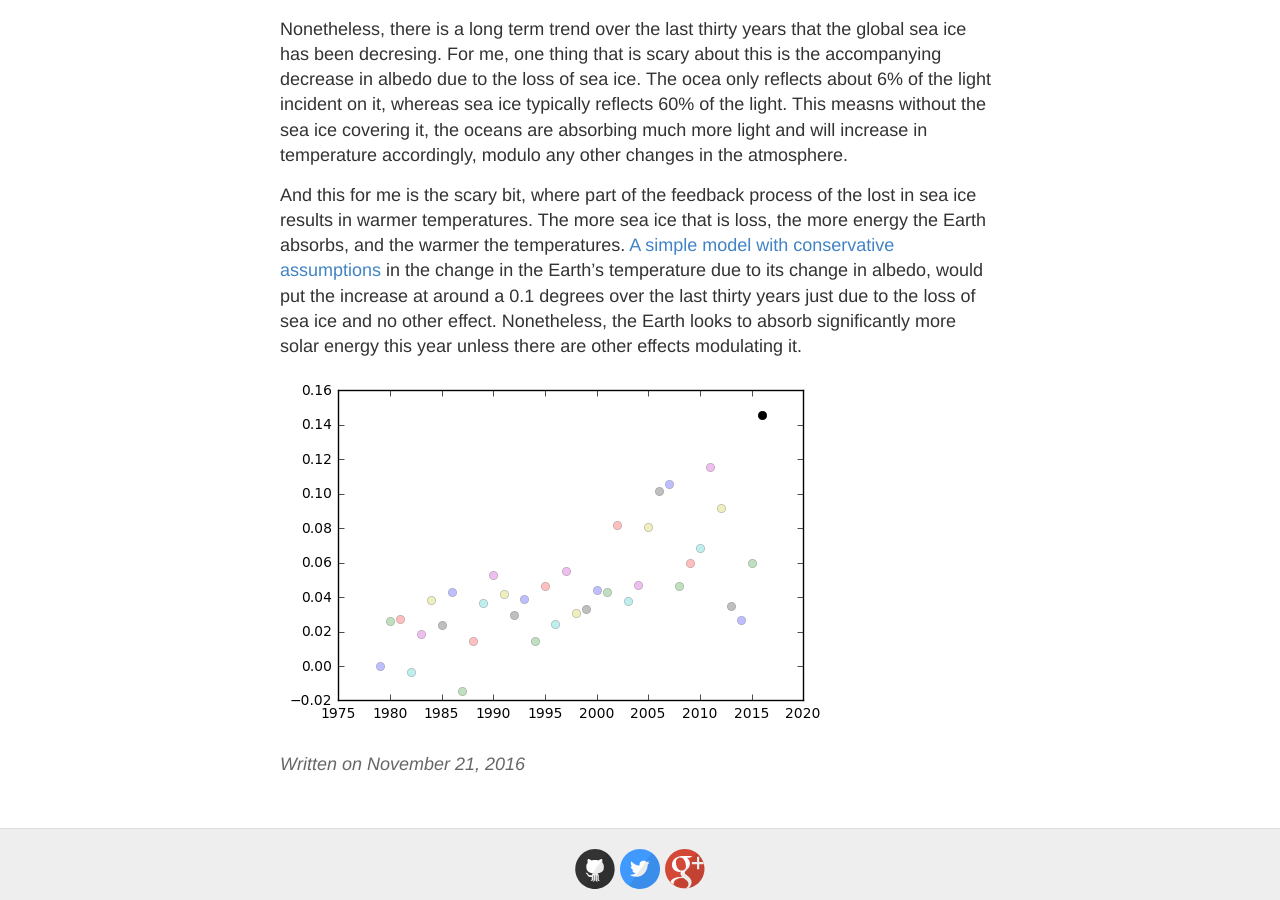
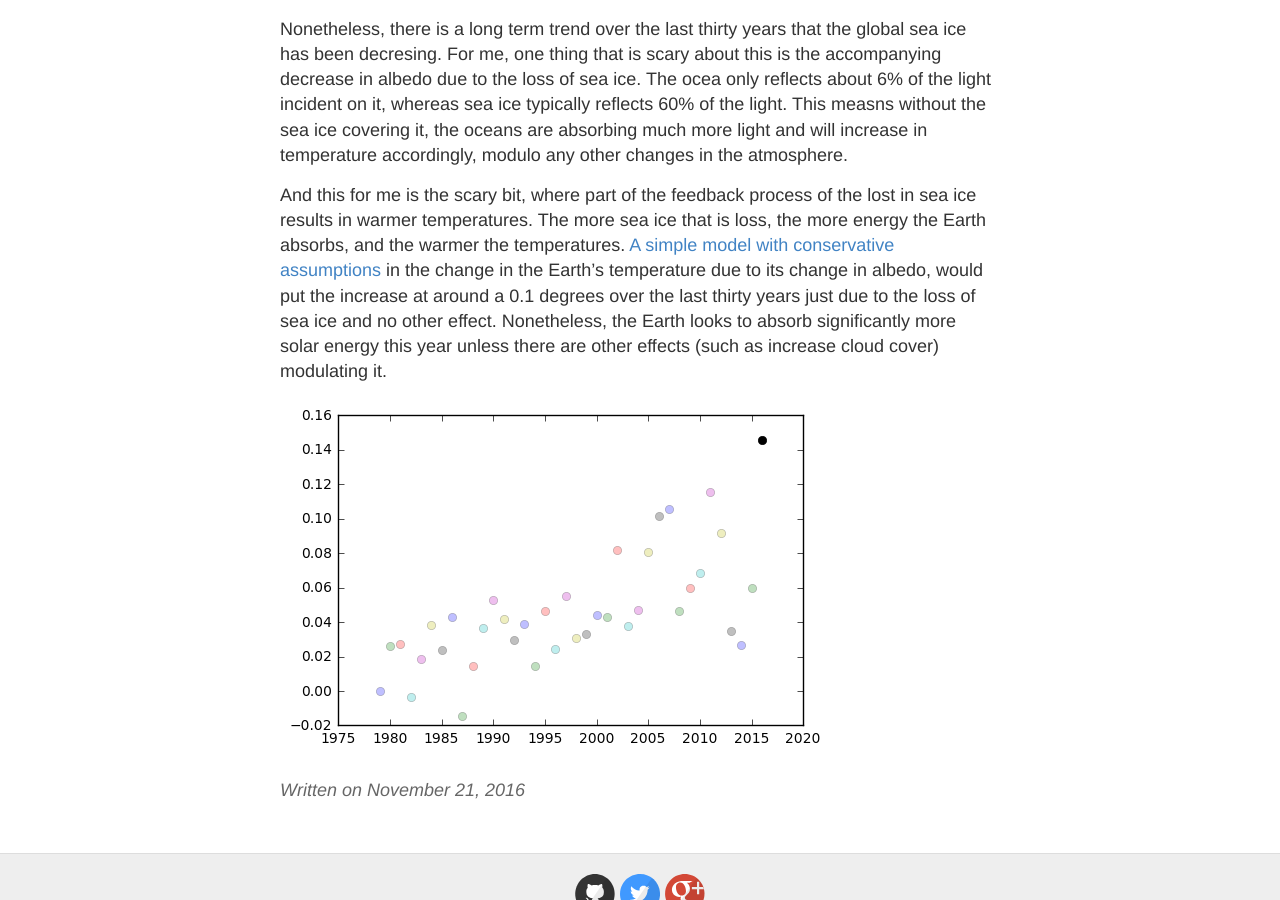
Before and after one commit to crawfordsm/crawfordsm.github.io, a Jekyll site: the page built from _posts/2016-11-21-NSIDC_WTF.md, in a window 1280 px wide and 900 px high, scrolled down 1177 px. Built offline with Jekyll 4.4.1, drawn with Linux system fonts in a browser that asks for light colours; comment, search, counter and statistics services are not loaded.

Commit message:
Update 2016-11-21-NSIDC_WTF.md

```diff
--- a/_posts/2016-11-21-NSIDC_WTF.md
+++ b/_posts/2016-11-21-NSIDC_WTF.md
@@ -18,7 +18,7 @@ This could just be a confluence of events in terms of bad weather in the artic a
 
 Nonetheless, there is a long term trend over the last thirty years that the global sea ice has been decresing.  For me, one thing that is scary about this is the accompanying decrease in albedo due to the loss of sea ice.   The ocea only reflects about 6% of the light incident on it, whereas sea ice typically reflects 60% of the light.  This measns without the sea ice covering it, the oceans are absorbing much more light and will increase in temperature accordingly, modulo any other changes in the atmosphere.
 
-And this for me is the scary bit, where part of the feedback process of the lost in sea ice results in warmer temperatures.  The more sea ice that is loss, the more energy the Earth absorbs, and the warmer the temperatures.  [A simple model with  conservative assumptions](https://github.com/crawfordsm/crawfordsm.github.io/blob/master/_posts/nsidc/NSIDC%20data.ipynb) in the change in the Earth's temperature due to its change in albedo, would put the increase at around a 0.1 degrees over the last thirty years just due to the loss of sea ice and no other effect.  Nonetheless, the Earth looks to absorb significantly more solar energy this year unless there are other effects modulating it.
+And this for me is the scary bit, where part of the feedback process of the lost in sea ice results in warmer temperatures.  The more sea ice that is loss, the more energy the Earth absorbs, and the warmer the temperatures.  [A simple model with  conservative assumptions](https://github.com/crawfordsm/crawfordsm.github.io/blob/master/_posts/nsidc/NSIDC%20data.ipynb) in the change in the Earth's temperature due to its change in albedo, would put the increase at around a 0.1 degrees over the last thirty years just due to the loss of sea ice and no other effect.  Nonetheless, the Earth looks to absorb significantly more solar energy this year unless there are other effects (such as increase cloud cover) modulating it.
 
 
 ![temp_change]({{ site.baseurl }}/images/temp_change.png)
```
